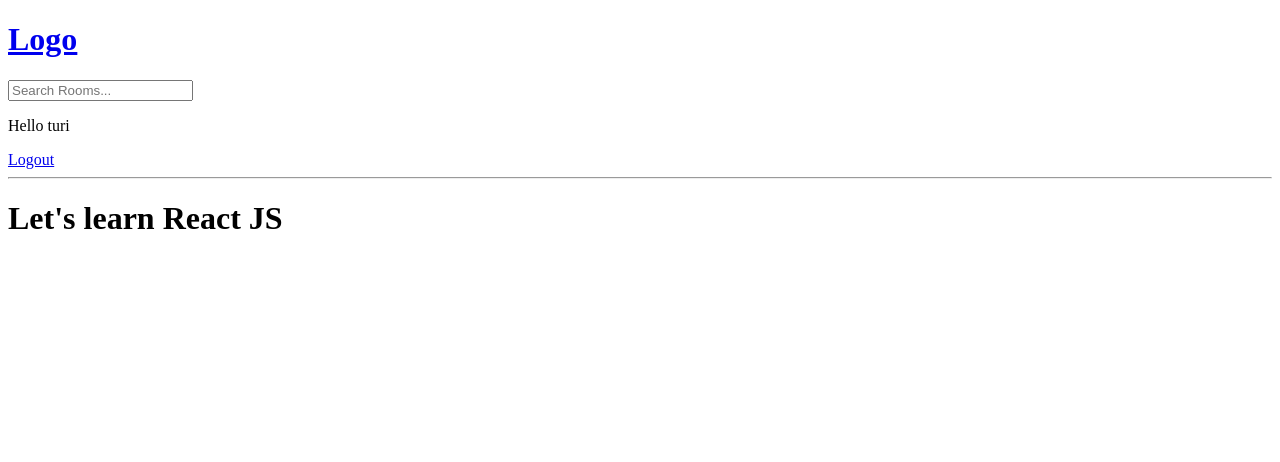
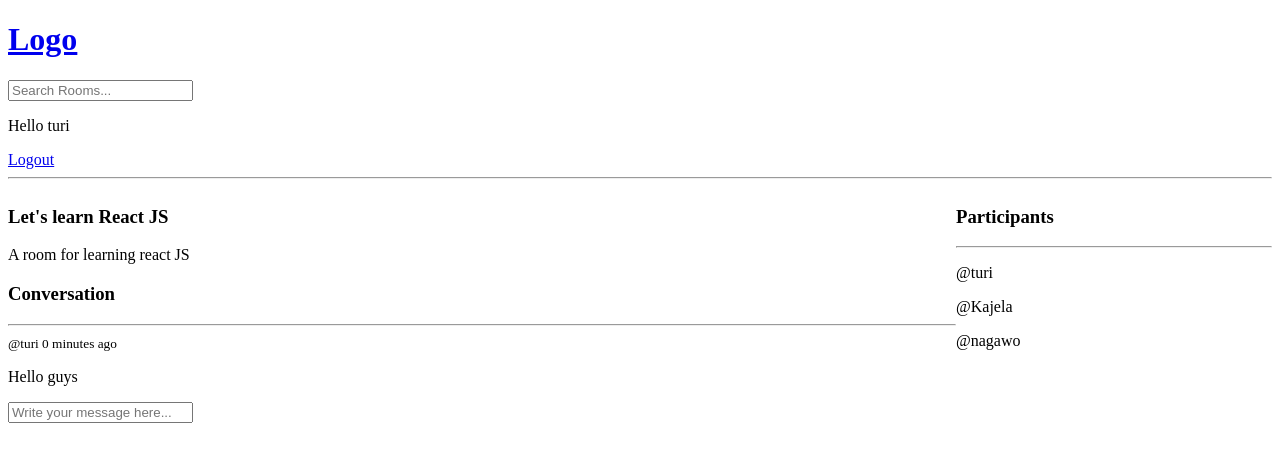
Before and after one commit to turinaf/studybud, a Django app: page /room/3/ in a window 1280 px wide. Shown: the top 462 px of the page. Run offline with Django 4.2, Linux system fonts and the light colour scheme; a user stored in the database is signed in; data comes from the database, SQL or seed files in the repository; both versions use the stored data as it was after the commit.

Commit message:
Added participants to the room

```diff
--- a/base/models.py
+++ b/base/models.py
@@ -13,7 +13,7 @@ class Room(models.Model):
     topic =  models.ForeignKey(Topic, on_delete=models.SET_NULL,null=True)
     name = models.CharField(max_length=200)
     description = models.TextField(null=True, blank=True)
-    # participants =
+    participants = models.ManyToManyField(User, related_name='participants', blank=True)
     updated = models.DateTimeField(auto_now=True)
     # auto_now takes timestamp everytime we save
     created = models.DateTimeField(auto_now_add=True)
--- a/base/templates/base/room.html
+++ b/base/templates/base/room.html
@@ -1,6 +1,55 @@
 {% extends 'main.html' %}
 
 {% block content %}
-<h1>{{room.name}}</h1>
 
+<style>
+    .room-container{
+        display: grid;
+        grid-template-columns: 3fr 1fr;
+    }
+
+</style>
+
+<div class="room-container">
+
+ <div>
+<h3>{{room.name}}</h3>
+ <p>{{room.description}}</p>
+
+ <div class="comment-wrapper">
+    <h3>Conversation</h3>
+    <hr>
+
+    {% for message in room_messages %}
+        <div>
+            <small>@{{message.user}} {{message.created | timesince}} ago</small>
+            <p>{{message.body}}</p>
+        </div>
+    {% endfor %}
+
+    {% if request.user.is_authenticated %}
+    <div class="comment-form">
+        <form action="", method="POST">
+            {% csrf_token %}
+            <input type="text" name="body" id="" placeholder="Write your message here...">
+        </form>
+    </div>
+ </div>
+
+ {% endif %}
+    </div> <!-- Room nama & conversation --->
+
+    <!-- Participant column -->
+    <div>
+
+        <h3>Participants</h3>
+        <hr>
+        {% for participant in participants %}
+          <div>
+            <p>@{{participant.username}}</p>
+          </div>
+        {% endfor %}
+    </div>
+
+</div> <!-- Room container --->
 {% endblock %}
--- a/base/views.py
+++ b/base/views.py
@@ -1,5 +1,5 @@
 from django.shortcuts import render, redirect
-from .models import Room, Topic
+from .models import Message, Room, Topic
 from django.db.models import Q
 from django.contrib.auth.models import User
 from django.contrib import messages
@@ -74,7 +74,19 @@ def home(request):
 def room(request, pk):
     room = Room.objects.get(id=pk)
     # get used to get one single item from Room
-    context = {'room': room}
+
+    # Let's get messages
+    room_messages = room.message_set.all().order_by('-created')
+    participants = room.participants.all()
+    if request.method == 'POST':
+        new_massage = Message.objects.create(
+            user = request.user,
+            room = room,
+            body = request.POST.get('body')
+        )
+        room.participants.add(request.user)
+        return redirect('room', pk=room.id)
+    context = {'room': room, 'room_messages': room_messages, 'participants': participants}
     return render(request, 'base/room.html', context)
 
 # Restricting unauthorized user from accessing some pages.
```
Also changed, not shown: base/migrations/0003_alter_room_options_room_participants.py (added), db.sqlite3.
